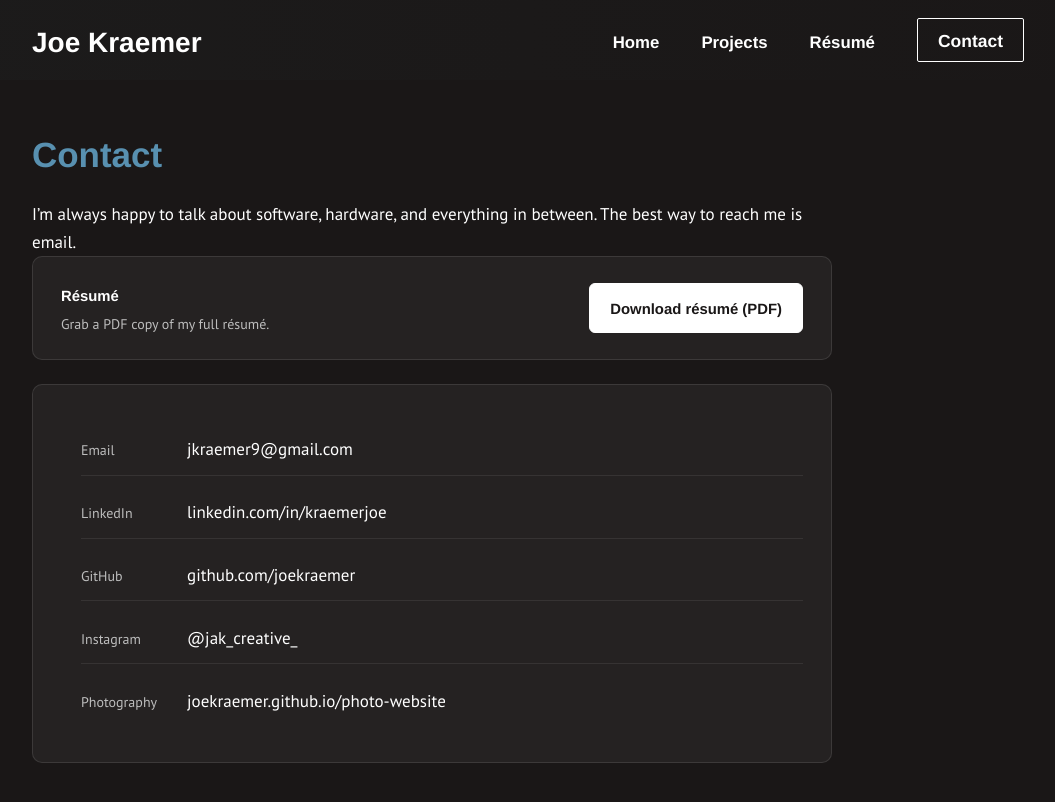
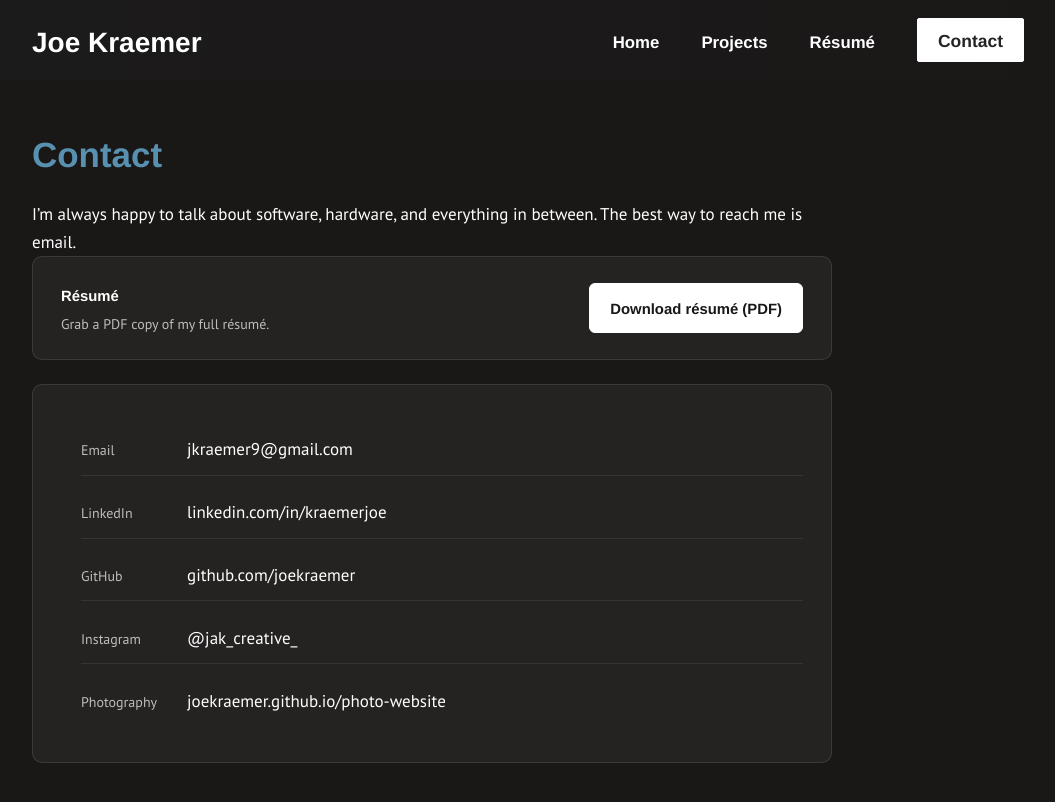
Before and after one commit to joekraemer/PortfolioWebsite, a React (Vite) app: page /contact in a window 1280 px wide. Shown: the top 802 px of the page, without its empty margins (112-1167 px from the left). Built offline with nearby package versions, Linux system fonts and the light colour scheme; a web font is replaced by a local one.

Commit message:
Fix Contact spacing on phones, mark the current page in the nav (#51)

```diff
--- a/src/components/Button.js
+++ b/src/components/Button.js
@@ -10,7 +10,8 @@ export const Button = ({
     onClick,
     buttonStyle,
     buttonSize,
-    to
+    to,
+    current
 }) => {
     const checkButtonStyle = STYLES.includes(buttonStyle) ? buttonStyle : STYLES[0]
     const checkButtonSize = SIZES.includes(buttonSize) ? buttonSize : SIZES[0]
@@ -20,6 +21,7 @@ export const Button = ({
             to={to}
             className={`btn btn-mobile ${checkButtonStyle} ${checkButtonSize}`}
             onClick={onClick}
+            aria-current={current ? 'page' : undefined}
         >
             {children}
         </Link>
--- a/src/components/Navbar.css
+++ b/src/components/Navbar.css
@@ -63,6 +63,18 @@
     transition: all 0.2s ease-out;
 }
 
+/* Current page (#51). An inset shadow instead of a border, so the marker
+   never changes the link's size. */
+.nav-links[aria-current="page"] {
+    box-shadow: inset 0 -4px 0 #fff;
+}
+
+.btn--outline[aria-current="page"],
+.nav-links-mobile[aria-current="page"] {
+    background-color: #fff;
+    color: #242424;
+}
+
 .fa-bars {
     color: #fff;
 }
@@ -119,6 +131,13 @@
         border-radius: 0;
     }
 
+    .nav-links[aria-current="page"] {
+        box-shadow: none;
+        text-decoration: underline;
+        text-decoration-thickness: 2px;
+        text-underline-offset: 8px;
+    }
+
     .menu-icon {
         display: block;
         margin-left: auto;
--- a/src/components/Navbar.js
+++ b/src/components/Navbar.js
@@ -1,5 +1,5 @@
 import { useState, useEffect } from 'react'
-import { Link, useLocation } from 'react-router-dom'
+import { Link, NavLink, useLocation } from 'react-router-dom'
 import { Button } from '../components/Button.js';
 import './Navbar.css'
 
@@ -7,6 +7,9 @@ function Navbar() {
   const [click, setClick] = useState(false);
   const [button, setButton] = useState(() => window.innerWidth > 960);
   const location = useLocation();
+
+  // The desktop Contact button is a plain Link, so mark it by hand (#51).
+  const onContact = location.pathname.replace(/\/+$/, '').toLowerCase() === '/contact';
 
   const handleClick = () => setClick(!click);
   const closeMobileMenu = () => setClick(false);
@@ -44,27 +47,27 @@ function Navbar() {
         </button>
         <ul id='nav-menu' className={click ? 'nav-menu active' : 'nav-menu'}>
           <li className='nav-item'>
-            <Link to='/' className='nav-links' onClick={closeMobileMenu}>
+            <NavLink to='/' end className='nav-links' onClick={closeMobileMenu}>
               Home
-            </Link>
+            </NavLink>
           </li>
           <li className='nav-item'>
-            <Link to='/projects' className='nav-links' onClick={closeMobileMenu}>
+            <NavLink to='/projects' className='nav-links' onClick={closeMobileMenu}>
               Projects
-            </Link>
+            </NavLink>
           </li>
           <li className='nav-item'>
-            <Link to='/resume' className='nav-links' onClick={closeMobileMenu}>
+            <NavLink to='/resume' className='nav-links' onClick={closeMobileMenu}>
               Résumé
-            </Link>
+            </NavLink>
           </li>
           <li className='nav-item'>
-            <Link to='/contact' className='nav-links-mobile' onClick={closeMobileMenu}>
+            <NavLink to='/contact' className='nav-links-mobile' onClick={closeMobileMenu}>
               Contact
-            </Link>
+            </NavLink>
           </li>
         </ul>
-        {button && <Button buttonStyle='btn--outline' to='/contact'>Contact</Button>}
+        {button && <Button buttonStyle='btn--outline' to='/contact' current={onContact}>Contact</Button>}
       </div>
     </nav>
   )
--- a/src/components/pages/mains/ContentPage.css
+++ b/src/components/pages/mains/ContentPage.css
@@ -226,9 +226,15 @@
 }
 
 @media screen and (max-width: 600px) {
-        .contact__links li {
+    .contact__links li {
         flex-direction: column;
         gap: 0.15rem;
+    }
+
+    /* The 90px basis is the desktop label column; stacked, it would become
+       the label's height and leave a gap above each value (#51). */
+    .contact__label {
+        flex: none;
     }
 }
 
```
